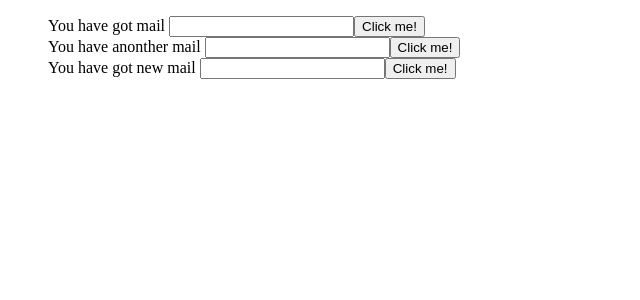
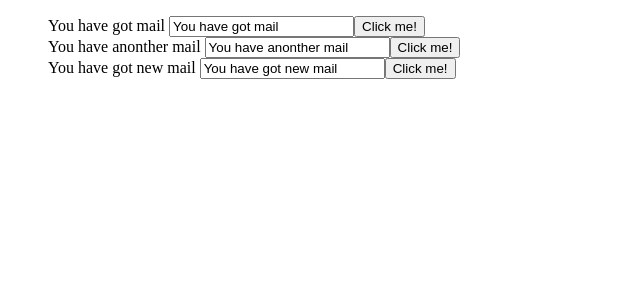
Before and after one commit to jansson-daniel/Angular-fundamentals, an Angular app: page / in a window 1280 px wide. Shown: the top 300 px of the page, without its empty margins (0-640 px from the left). Built offline with nearby package versions, Linux system fonts and the light colour scheme.

Commit message:
added ngModel, lesson 9

```diff
--- a/src/app/simple-form/simple-form.component.ts
+++ b/src/app/simple-form/simple-form.component.ts
@@ -5,7 +5,7 @@ import { Component, OnInit, Input } from '@angular/core';
   template: `
     <div>
       {{ message }}
-      <input #myInput type="text" />
+      <input #myInput type="text" [(ngModel)]="message" />
       <button (click)="onClick($event, myInput.value)">Click me!</button>
     </div>`,
   styles: []
```
